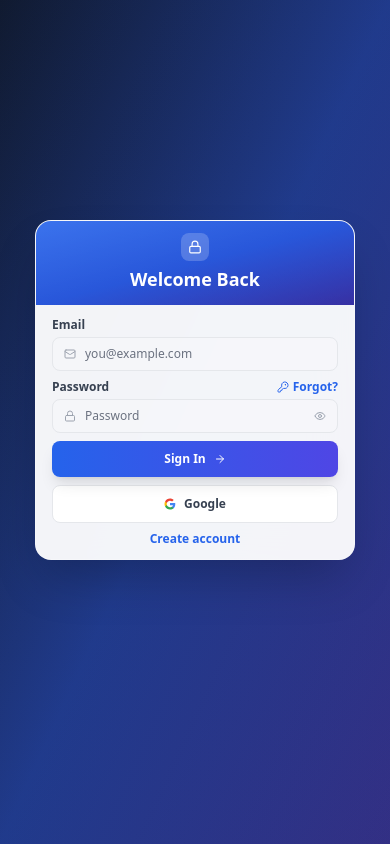
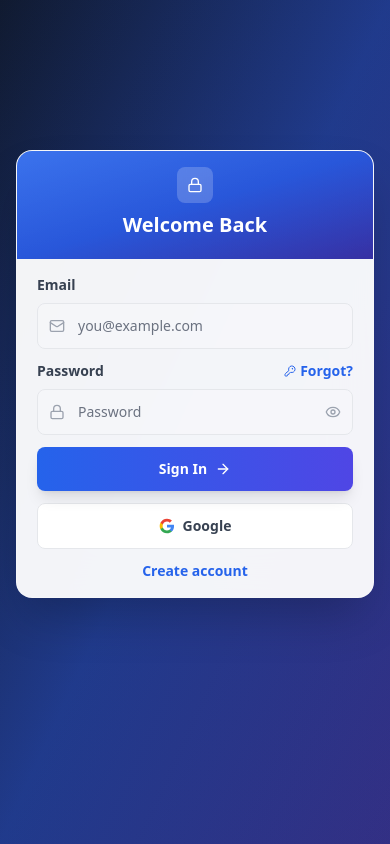
Before and after one commit to vetdigits-tech/lms_frontend, a Next.js app: page /login in a window 390 px wide. Built offline with nearby package versions, Linux system fonts and the light colour scheme; no server answers.

Commit message:
login page updated

```diff
--- a/src/app/login/page.jsx
+++ b/src/app/login/page.jsx
@@ -89,36 +89,37 @@ export default function LoginPageContent() {
         <div className="absolute inset-0 bg-gradient-to-br from-blue-500/10 via-purple-500/5 to-indigo-500/10"></div>
       </div>
 
-      <div className="relative w-full max-w-xs sm:max-w-sm transform -translate-y-8 sm:translate-y-0">
-        {/* Ultra Compact Square Login Card */}
+      {/* Larger mobile card with better positioning */}
+      <div className="relative w-full max-w-sm sm:max-w-sm transform -translate-y-12 sm:translate-y-0">
+        {/* Login Card - increased size */}
         <div className="relative overflow-hidden rounded-2xl sm:rounded-3xl bg-white/95 backdrop-blur-xl shadow-2xl border border-white/20">
 
-          {/* Header - reduced padding only on mobile */}
-          <div className="relative bg-gradient-to-br from-blue-600 via-blue-700 to-indigo-800 px-4 py-3 sm:px-6 sm:py-5 text-center">
+          {/* Header - increased padding */}
+          <div className="relative bg-gradient-to-br from-blue-600 via-blue-700 to-indigo-800 px-5 py-4 sm:px-6 sm:py-5 text-center">
             <div className="absolute inset-0 bg-gradient-to-br from-white/10 to-transparent"></div>
             <div className="relative">
-              <div className="mx-auto mb-1 sm:mb-2 w-7 h-7 sm:w-10 sm:h-10 bg-white/20 rounded-lg flex items-center justify-center backdrop-blur-sm">
-                <Lock className="w-3.5 h-3.5 sm:w-5 sm:h-5 text-white" />
+              <div className="mx-auto mb-2 w-9 h-9 sm:w-10 sm:h-10 bg-white/20 rounded-lg flex items-center justify-center backdrop-blur-sm">
+                <Lock className="w-4 h-4 sm:w-5 sm:h-5 text-white" />
               </div>
-              <h1 className="text-lg sm:text-xl font-black sm:font-bold text-white mb-0 sm:mb-1">Welcome Back</h1>
+              <h1 className="text-xl sm:text-xl font-black sm:font-bold text-white mb-1">Welcome Back</h1>
               <p className="text-blue-100 text-xs hidden sm:block">Sign in to VetDigit</p>
             </div>
           </div>
 
-          {/* Form - reduced padding only on mobile */}
-          <div className="px-4 py-3 sm:px-6 sm:py-5">
+          {/* Form - increased padding and spacing */}
+          <div className="px-5 py-4 sm:px-6 sm:py-5">
             {error && (
-              <div className="mb-2 sm:mb-3 rounded-lg bg-red-50 border border-red-200 p-2 sm:p-3">
+              <div className="mb-3 rounded-lg bg-red-50 border border-red-200 p-3">
                 <p className="text-center text-xs text-red-700 font-medium">{error}</p>
               </div>
             )}
 
-            <form onSubmit={handleSubmit} className="space-y-2 sm:space-y-4">
-              {/* Email - unchanged */}
+            <form onSubmit={handleSubmit} className="space-y-3 sm:space-y-4">
+              {/* Email - increased padding */}
               <div>
-                <label className="text-xs font-bold sm:font-medium text-gray-700 block mb-1">Email</label>
+                <label className="text-sm font-bold sm:font-medium text-gray-700 block mb-2">Email</label>
                 <div className="relative">
-                  <Mail className="absolute left-3 top-1/2 h-3 w-3 sm:h-4 sm:w-4 -translate-y-1/2 text-gray-400" />
+                  <Mail className="absolute left-3 top-1/2 h-4 w-4 sm:h-4 sm:w-4 -translate-y-1/2 text-gray-400" />
                   <input
                     name="email"
                     type="email"
@@ -126,27 +127,27 @@ export default function LoginPageContent() {
                     value={form.email}
                     onChange={handleChange}
                     placeholder="you@example.com"
-                    className="w-full rounded-lg border border-gray-200 bg-gray-50/50 pl-8 sm:pl-10 pr-3 py-2 sm:py-2.5 text-xs sm:text-sm text-gray-900 placeholder-gray-500 transition-all focus:border-blue-500 focus:bg-white focus:ring-2 focus:ring-blue-500/20 focus:outline-none"
+                    className="w-full rounded-lg border border-gray-200 bg-gray-50/50 pl-10 pr-3 py-3 sm:py-2.5 text-sm sm:text-sm text-gray-900 placeholder-gray-500 transition-all focus:border-blue-500 focus:bg-white focus:ring-2 focus:ring-blue-500/20 focus:outline-none"
                   />
                 </div>
               </div>
 
-              {/* Password - inline label + forgot on mobile only */}
+              {/* Password - increased padding */}
               <div>
-                <div className="flex items-center justify-between mb-1">
-                  <label className="text-xs font-bold sm:font-medium text-gray-700">Password</label>
+                <div className="flex items-center justify-between mb-2">
+                  <label className="text-sm font-bold sm:font-medium text-gray-700">Password</label>
                   {/* Show forgot button inline on mobile, separate on desktop */}
                   <button
                     type="button"
                     onClick={handleResetPassword}
-                    className="text-xs text-blue-600 hover:text-blue-700 font-bold sm:font-medium hover:underline transition-colors flex items-center space-x-1 sm:hidden"
+                    className="text-sm text-blue-600 hover:text-blue-700 font-bold sm:font-medium hover:underline transition-colors flex items-center space-x-1 sm:hidden"
                   >
                     <KeyRound className="w-3 h-3" />
                     <span>Forgot?</span>
                   </button>
                 </div>
                 <div className="relative">
-                  <Lock className="absolute left-3 top-1/2 h-3 w-3 sm:h-4 sm:w-4 -translate-y-1/2 text-gray-400" />
+                  <Lock className="absolute left-3 top-1/2 h-4 w-4 sm:h-4 sm:w-4 -translate-y-1/2 text-gray-400" />
                   <input
                     name="password"
                     type={showPassword ? 'text' : 'password'}
@@ -154,14 +155,14 @@ export default function LoginPageContent() {
                     value={form.password}
                     onChange={handleChange}
                     placeholder="Password"
-                    className="w-full rounded-lg border border-gray-200 bg-gray-50/50 pl-8 sm:pl-10 pr-8 sm:pr-10 py-2 sm:py-2.5 text-xs sm:text-sm text-gray-900 placeholder-gray-500 transition-all focus:border-blue-500 focus:bg-white focus:ring-2 focus:ring-blue-500/20 focus:outline-none"
+                    className="w-full rounded-lg border border-gray-200 bg-gray-50/50 pl-10 pr-10 py-3 sm:py-2.5 text-sm sm:text-sm text-gray-900 placeholder-gray-500 transition-all focus:border-blue-500 focus:bg-white focus:ring-2 focus:ring-blue-500/20 focus:outline-none"
                   />
                   <button
                     type="button"
                     onClick={() => setShowPassword((v) => !v)}
                     className="absolute right-3 top-1/2 -translate-y-1/2 text-gray-400 hover:text-gray-600"
                   >
-                    {showPassword ? <EyeOff className="h-3 w-3 sm:h-4 sm:w-4" /> : <Eye className="h-3 w-3 sm:h-4 sm:w-4" />}
+                    {showPassword ? <EyeOff className="h-4 w-4" /> : <Eye className="h-4 w-4" />}
                   </button>
                 </div>
               </div>
@@ -178,19 +179,19 @@ export default function LoginPageContent() {
                 </button>
               </div>
 
-              {/* Sign In Button */}
+              {/* Sign In Button - increased padding */}
               <button
                 type="submit"
                 disabled={isLoading}
-                className="w-full overflow-hidden rounded-lg bg-gradient-to-r from-blue-600 to-indigo-600 py-2.5 sm:py-3 text-xs sm:text-sm text-white font-bold sm:font-semibold shadow-lg hover:shadow-xl transition-all duration-300 hover:scale-[1.02] disabled:opacity-50 disabled:cursor-not-allowed"
+                className="w-full overflow-hidden rounded-lg bg-gradient-to-r from-blue-600 to-indigo-600 py-3 sm:py-3 text-sm sm:text-sm text-white font-bold sm:font-semibold shadow-lg hover:shadow-xl transition-all duration-300 hover:scale-[1.02] disabled:opacity-50 disabled:cursor-not-allowed"
               >
                 <div className="flex items-center justify-center space-x-2">
                   {isLoading ? (
-                    <div className="w-3 h-3 sm:w-4 sm:h-4 border-2 border-white/30 border-t-white rounded-full animate-spin"></div>
+                    <div className="w-4 h-4 sm:w-4 sm:h-4 border-2 border-white/30 border-t-white rounded-full animate-spin"></div>
                   ) : (
                     <>
                       <span>Sign In</span>
-                      <ArrowRight className="w-3 h-3 sm:w-4 sm:h-4" />
+                      <ArrowRight className="w-4 h-4 sm:w-4 sm:h-4" />
                     </>
                   )}
                 </div>
@@ -206,13 +207,13 @@ export default function LoginPageContent() {
                 </div>
               </div>
 
-              {/* Google Button - moved up on mobile */}
+              {/* Google Button - increased padding */}
               <button
                 type="button"
                 onClick={handleGoogleSignIn}
-                className="w-full mt-1 sm:mt-0 rounded-lg border border-gray-200 bg-white py-2.5 sm:py-3 text-xs sm:text-sm text-gray-700 font-bold sm:font-medium hover:border-gray-300 hover:bg-gray-50 transition-all duration-200 flex items-center justify-center space-x-2"
+                className="w-full mt-2 sm:mt-0 rounded-lg border border-gray-200 bg-white py-3 sm:py-3 text-sm sm:text-sm text-gray-700 font-bold sm:font-medium hover:border-gray-300 hover:bg-gray-50 transition-all duration-200 flex items-center justify-center space-x-2"
               >
-                <svg className="w-3 h-3 sm:w-4 sm:h-4" viewBox="0 0 24 24">
+                <svg className="w-4 h-4 sm:w-4 sm:h-4" viewBox="0 0 24 24">
                   <path fill="#4285F4" d="M22.56 12.25c0-.78-.07-1.53-.2-2.25H12v4.26h5.92c-.26 1.37-1.04 2.53-2.21 3.31v2.77h3.57c2.08-1.92 3.28-4.74 3.28-8.09z"/>
                   <path fill="#34A853" d="M12 23c2.97 0 5.46-.98 7.28-2.66l-3.57-2.77c-.98.66-2.23 1.06-3.71 1.06-2.86 0-5.29-1.93-6.16-4.53H2.18v2.84C3.99 20.53 7.7 23 12 23z"/>
                   <path fill="#FBBC05" d="M5.84 14.09c-.22-.66-.35-1.36-.35-2.09s.13-1.43.35-2.09V7.07H2.18C1.43 8.55 1 10.22 1 12s.43 3.45 1.18 4.93l2.85-2.22.81-.62z"/>
@@ -223,9 +224,9 @@ export default function LoginPageContent() {
               </button>
             </form>
 
-            {/* Footer - compact on mobile */}
-            <div className="mt-2 sm:mt-4 text-center">
-              <p className="text-xs text-gray-600">
+            {/* Footer - increased margin */}
+            <div className="mt-3 sm:mt-4 text-center">
+              <p className="text-sm text-gray-600">
                 <span className="hidden sm:inline">Don't have an account? </span>
                 <Link href="/register" className="font-bold sm:font-semibold text-blue-600 hover:text-blue-700 transition-colors">
                   <span className="sm:hidden">Create account</span>
```
